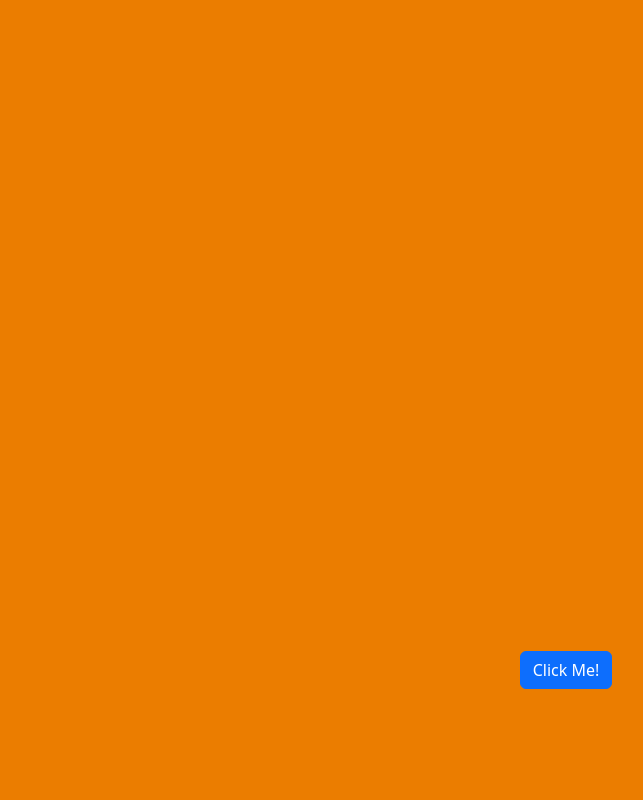
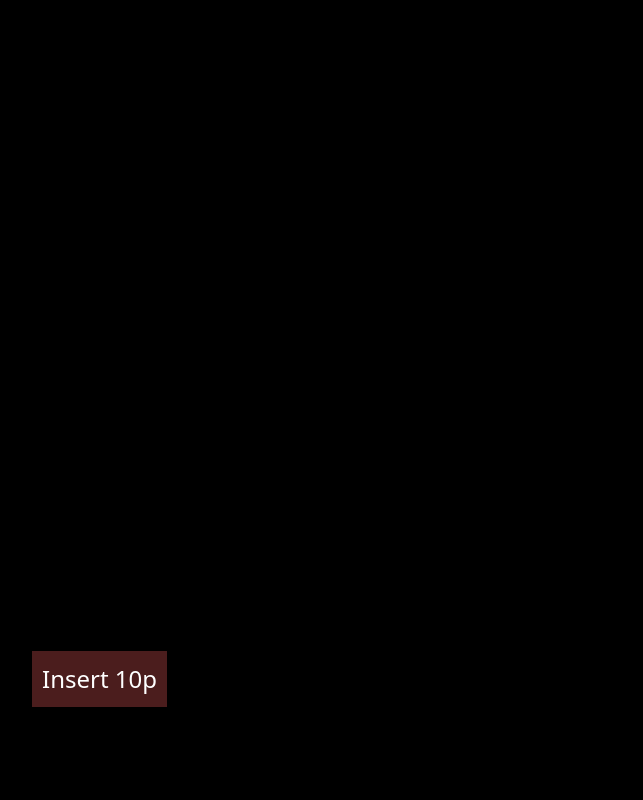
Before and after one commit to DylanAustin-TheDreamer/tests-forHalloween-Hackathon, a plain HTML site: page index.html in a window 1280 px wide. Shown: the top 800 px of the page, without its empty margins (74-717 px from the left). Drawn offline with nearby package versions, Linux system fonts and the light colour scheme.

Commit message:
Done some extra stylish things to get a capture of how a game mode could look

```diff
--- a/assets/css/dylan.css
+++ b/assets/css/dylan.css
@@ -1,10 +1,17 @@
-html{
-    background-color: rgb(235, 125, 0);
-}
-body{
-    background-color: rgb(235, 125, 0);
+html, body {
+    overflow: hidden;
 }
 
+#background{
+    background-color: rgb(133, 116, 86);
+    background: url('../images/halloween-theme.jpg') no-repeat;
+    background-size: cover;
+    width: 100vw;
+    height: auto;
+    display: flex;
+    justify-content: center;
+    align-items: center;
+}
 .ghost{
     opacity: 0;
     transition: opacity 1s ease-in-out, transform 1s ease-in-out;
@@ -16,3 +23,56 @@ body{
     transition: opacity 1s ease-in-out, transform 1s ease-in-out !important;
     transform: translateX(0px) !important;
 }
+
+#scene {
+    background: url('../images/Autumn.webp') no-repeat;
+    background-size: cover;
+    width: 100%;
+    height: auto;
+    border: 14px solid rgb(126, 96, 57);
+}
+#start-game {
+    background-color: rgb(0, 0, 0);
+    border: 2px solid black;
+    color: white;
+    width: 100%;
+}
+#start-button {
+    background-color: rgb(75, 29, 29);
+    border: 2px solid black;
+    color: white;
+    padding: 10px;
+    margin: 20px;
+    font-size: 24px;
+    cursor: pointer;
+    position: fixed;
+    z-index: 999;
+    display: flex;
+    justify-content: center;
+    align-items: center;
+}
+#my-title {
+    font-size: 48px;
+    color: white;
+    text-align: center;
+    margin-top: 20px;
+    font-family: 'Creepster', cursive;
+}
+#modal {
+    position: fixed;
+    top: 0;
+    left: 0;
+    width: 100%;
+    height: 100%;
+    background-color: rgb(0, 0, 0);
+    display: flex;
+    justify-content: center;
+    align-items: center;
+    z-index: 998;
+    transition: opacity 7s ease-in-out;
+    opacity: 1;
+}
+#modal.fade-out {
+    opacity: 0;
+    pointer-events: none;
+}
--- a/assets/js/dylan.js
+++ b/assets/js/dylan.js
@@ -1,6 +1,6 @@
 // retrieve elements and add event listeners for ghost and pumpkin
 document.addEventListener('DOMContentLoaded', () => {
-
+const modal = document.getElementById('modal');
 const ghostImg = document.getElementById('ghost');
 const button = document.getElementById('animate-ghost');
 const buttonPumpkin = document.getElementById('animate-pumpkin');
@@ -24,14 +24,29 @@ let death = false;
 let dungeon = false;
 
 // retrieve elements and add event listeners for the super hero wizard
+const buttonPlay = document.getElementById('start-button');
+const backgroundimg = document.getElementById('start-game');
+const newDiv = document.createElement('div');
+newDiv.innerHTML = 'Autumn Dungeon';
+newDiv.id = 'my-title';
+
+buttonPlay.addEventListener('click', startGame);
+function startGame() {
+    buttonPlay.style.display = 'none';
+    backgroundimg.appendChild(newDiv);
+    backgroundimg.id = 'scene';
+    backgroundMusic.currentTime = 0;
+    backgroundMusic.play();
+    buttonWizard.style.display = 'inline-block';
+    document.getElementById('modal').classList.add('fade-out');
+}
+
 
 buttonWizard.addEventListener('click', animateWizard);
 function animateWizard() {
+    backgroundimg.style.background = "url('assets/images/graveyard.jpg') no-repeat";
     wizardImg.classList.remove('ghost');
     wizardImg.classList.add('ghost-visible');
-    console.log('Wizard button clicked: playing backgroundMusic');
-    backgroundMusic.currentTime = 0;
-    backgroundMusic.play();
 }
 
 button.addEventListener('click', animateGhosts);
--- a/index.html
+++ b/index.html
@@ -9,12 +9,19 @@
 
 </head>
 <body>
+<div id="modal"></div>
+<div id="background">
     <section class="container mt-5 d-flex justify-content-center align-items-center flex-column" style="overflow: hidden;">
+        <div id="start-game">
         <div id="wizard" class="ghost">
             <img src="assets/images/wizard.png" alt="Wizard" style="width: 450px; height: auto;">
         </div>
-        <button id="animate-wizard" class="btn btn-primary mt-4">Click Me!</button>
+        <button id="start-button">Insert 10p</button>
+        <button id="animate-wizard" class="btn btn-primary mt-4" style="display: none;">Click Me!</button>
+
+    </div>
     </section>
+</div>
 
     <section class="container mt-5 d-flex justify-content-center align-items-center flex-column" style="overflow: hidden;">
         <div id="ghost" class="ghost">
```
Also changed, not shown: assets/images/Autumn.webp (added), assets/images/graveyard.jpg (added), assets/images/halloween-theme.jpg (added).
